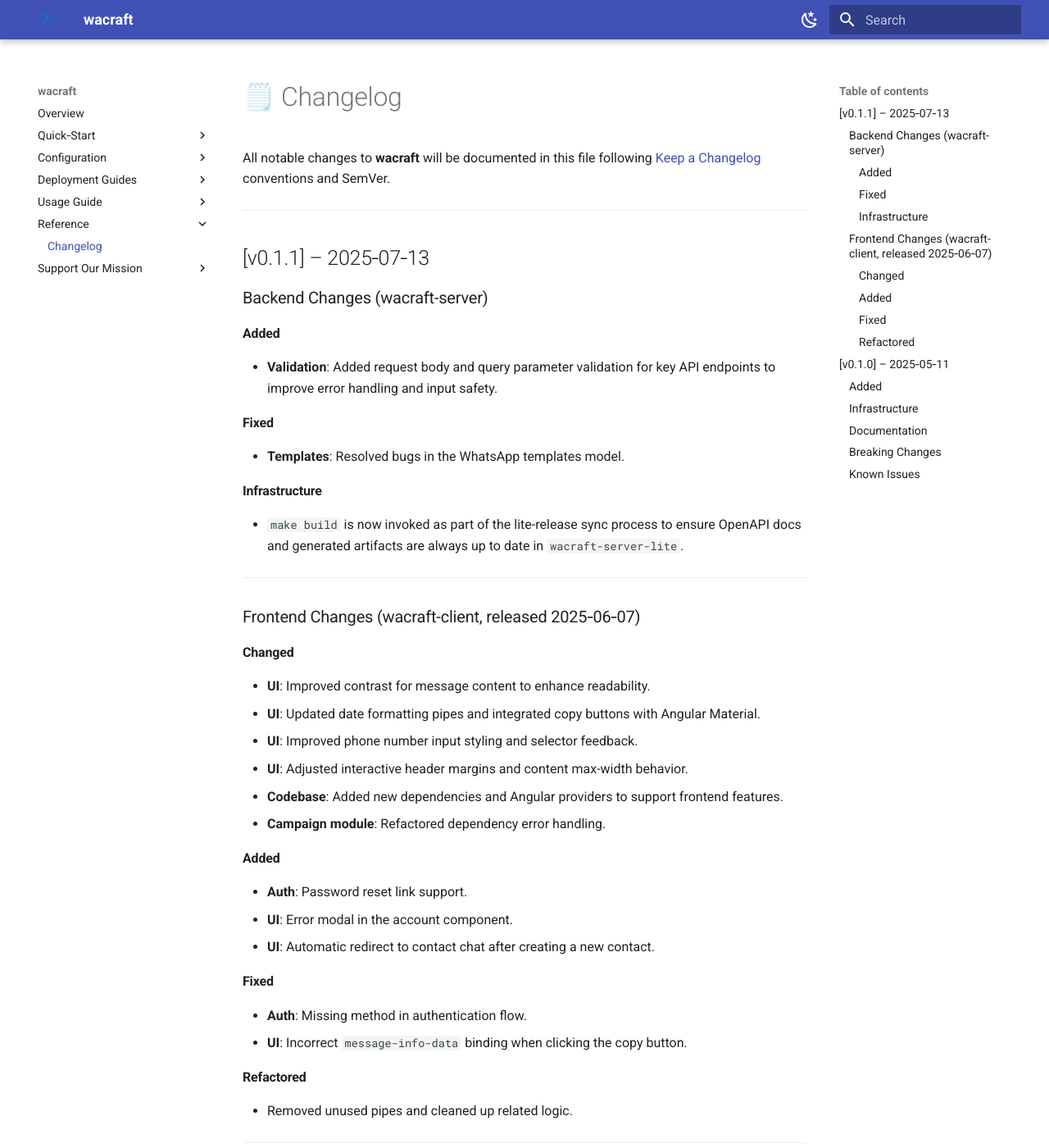
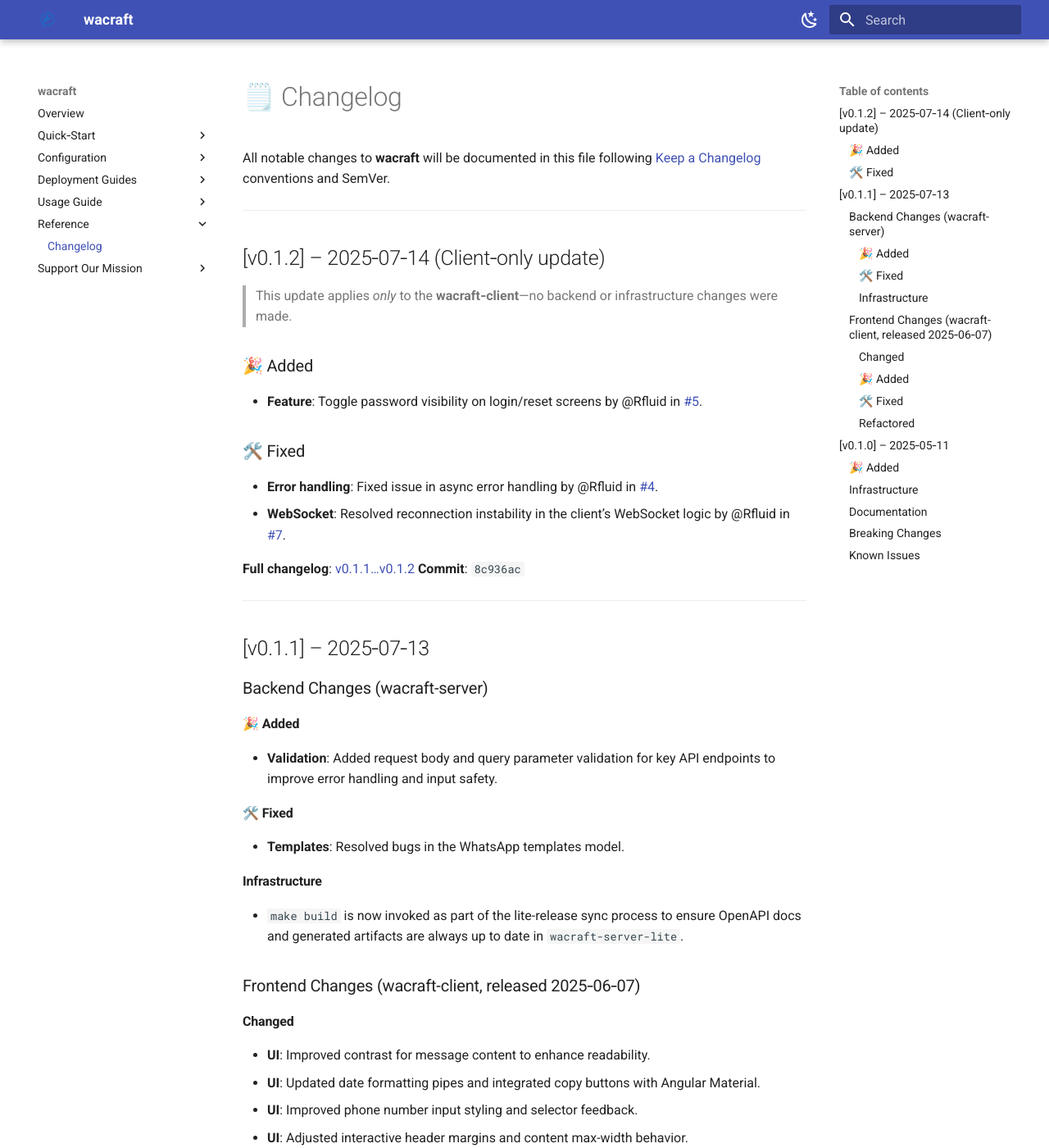
Before and after one commit to Astervia/wacraft, an MkDocs documentation site: the page built from docs/reference/changelog.md, in a window 1280 px wide and 1400 px high. Shown: the whole window at 82% size. Built offline with MkDocs 1.6.1 and Material for MkDocs 9.7.7, drawn with Linux system fonts in a browser that asks for light colours; some of the changed text lies outside the part shown.

Commit message:
feature: changelog for client `v0.1.2`

```diff
--- a/docs/reference/changelog.md
+++ b/docs/reference/changelog.md
@@ -5,23 +5,39 @@
 
 ---
 
+## \[v0.1.2] – 2025‑07‑14 (Client‑only update)
+
+> This update applies _only_ to the **wacraft‑client**—no backend or infrastructure changes were made.
+
+### 🎉 Added
+
+- **Feature**: Toggle password visibility on login/reset screens by @Rfluid in [#5](https://github.com/Astervia/wacraft-client/pull/5).
+
+### 🛠️ Fixed
+
+- **Error handling**: Fixed issue in async error handling by @Rfluid in [#4](https://github.com/Astervia/wacraft-client/pull/4).
+- **WebSocket**: Resolved reconnection instability in the client’s WebSocket logic by @Rfluid in [#7](https://github.com/Astervia/wacraft-client/pull/7).
+
+**Full changelog**: [v0.1.1…v0.1.2](https://github.com/Astervia/wacraft-client/compare/v0.1.1...v0.1.2)
+**Commit**: `8c936ac`
+
+---
+
 ## \[v0.1.1] – 2025‑07‑13
 
 ### Backend Changes (wacraft-server)
 
-#### Added
+#### 🎉 Added
 
 - **Validation**: Added request body and query parameter validation for key API endpoints to improve error handling and input safety.
 
-#### Fixed
+#### 🛠️ Fixed
 
 - **Templates**: Resolved bugs in the WhatsApp templates model.
 
 #### Infrastructure
 
 - `make build` is now invoked as part of the lite-release sync process to ensure OpenAPI docs and generated artifacts are always up to date in `wacraft-server-lite`.
-
----
 
 ### Frontend Changes (wacraft-client, released 2025‑06‑07)
 
@@ -34,13 +50,13 @@
 - **Codebase**: Added new dependencies and Angular providers to support frontend features.
 - **Campaign module**: Refactored dependency error handling.
 
-#### Added
+#### 🎉 Added
 
 - **Auth**: Password reset link support.
 - **UI**: Error modal in the account component.
 - **UI**: Automatic redirect to contact chat after creating a new contact.
 
-#### Fixed
+#### 🛠️ Fixed
 
 - **Auth**: Missing method in authentication flow.
 - **UI**: Incorrect `message-info-data` binding when clicking the copy button.
@@ -53,7 +69,7 @@
 
 ## \[v0.1.0] – 2025‑05‑11
 
-### Added
+### 🎉 Added
 
 - **First public release** of the complete stack.
 - **wacraft‑server** – Go backend for WhatsApp Cloud API
```
